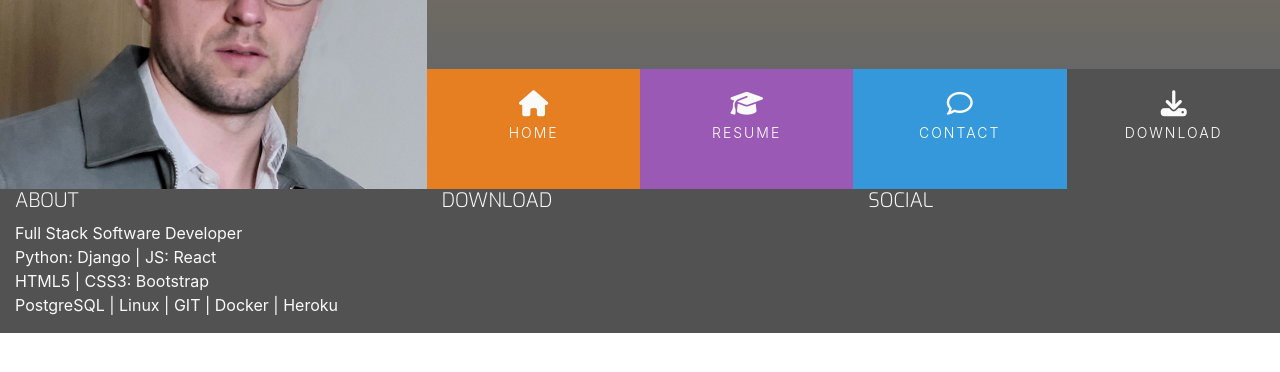
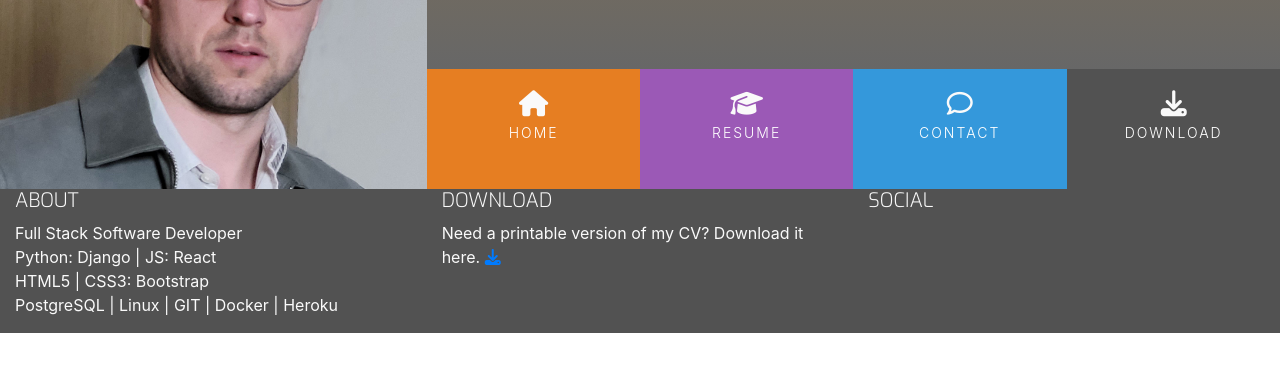
Before and after one commit to FlashDrag/resume-pavlo-myskov, a plain HTML site: page index.html in a window 1280 px wide. Shown: the part 180-552 px from the top of the page. Drawn offline with nearby package versions, Linux system fonts and the light colour scheme.

Commit message:
Add `download` content to the footer

```diff
--- a/index.html
+++ b/index.html
@@ -103,6 +103,14 @@
         </div>
         <div class="col-sm-4">
           <h5 class="uppercase general-sub">Download</h5>
+          <p class="inline-block">
+            Need a printable version of my CV? Download it here.
+            <a href="#" target="_blank" class="cv-pdf">
+              <i class="fa fa-download" aria-hidden="true"></i>
+              <!-- as fontawesome icon is hidden for scr readers, we add span with text for screen readers only -->
+              <span class="sr-only">Download link</span>
+            </a>
+          </p>
         </div>
         <div class="col-sm-4">
           <h5 class="uppercase general-sub">Social</h5>
```
